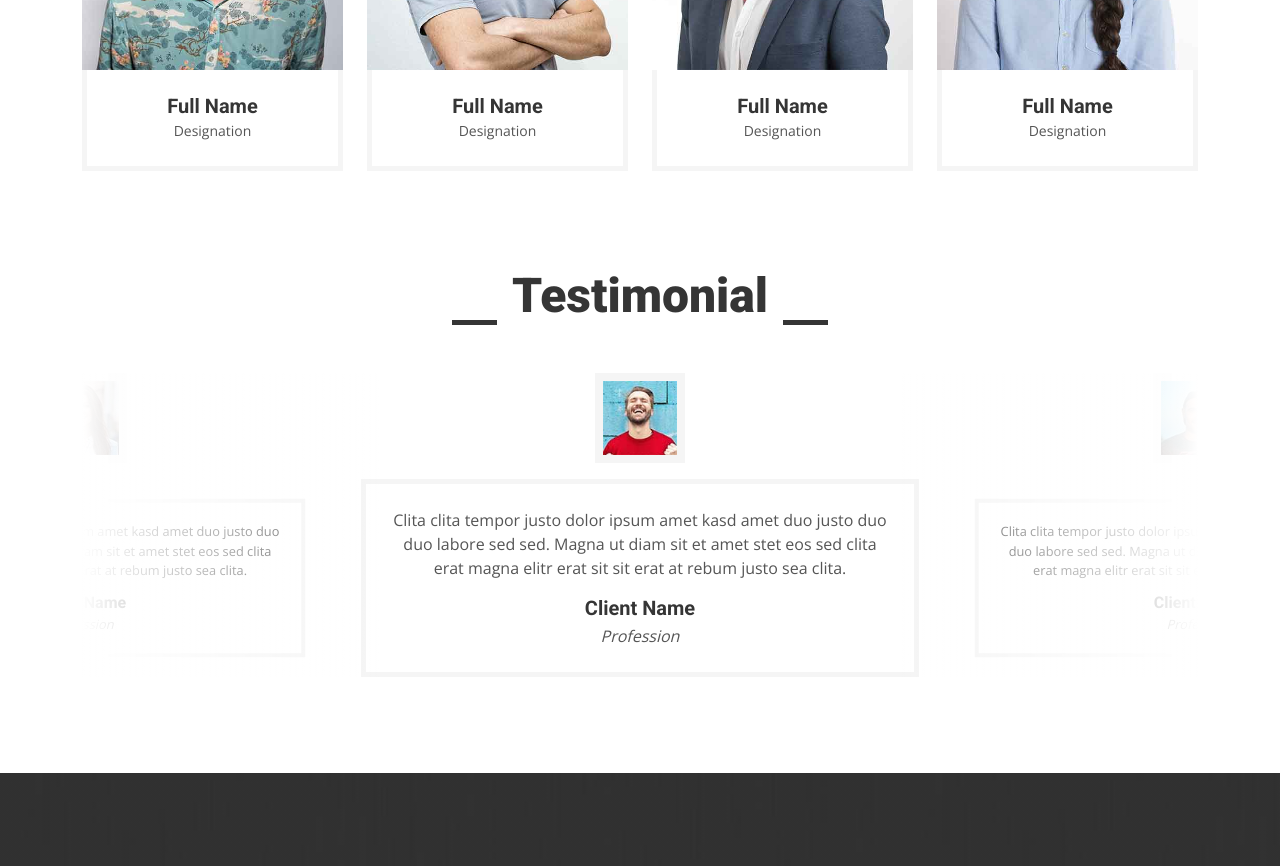
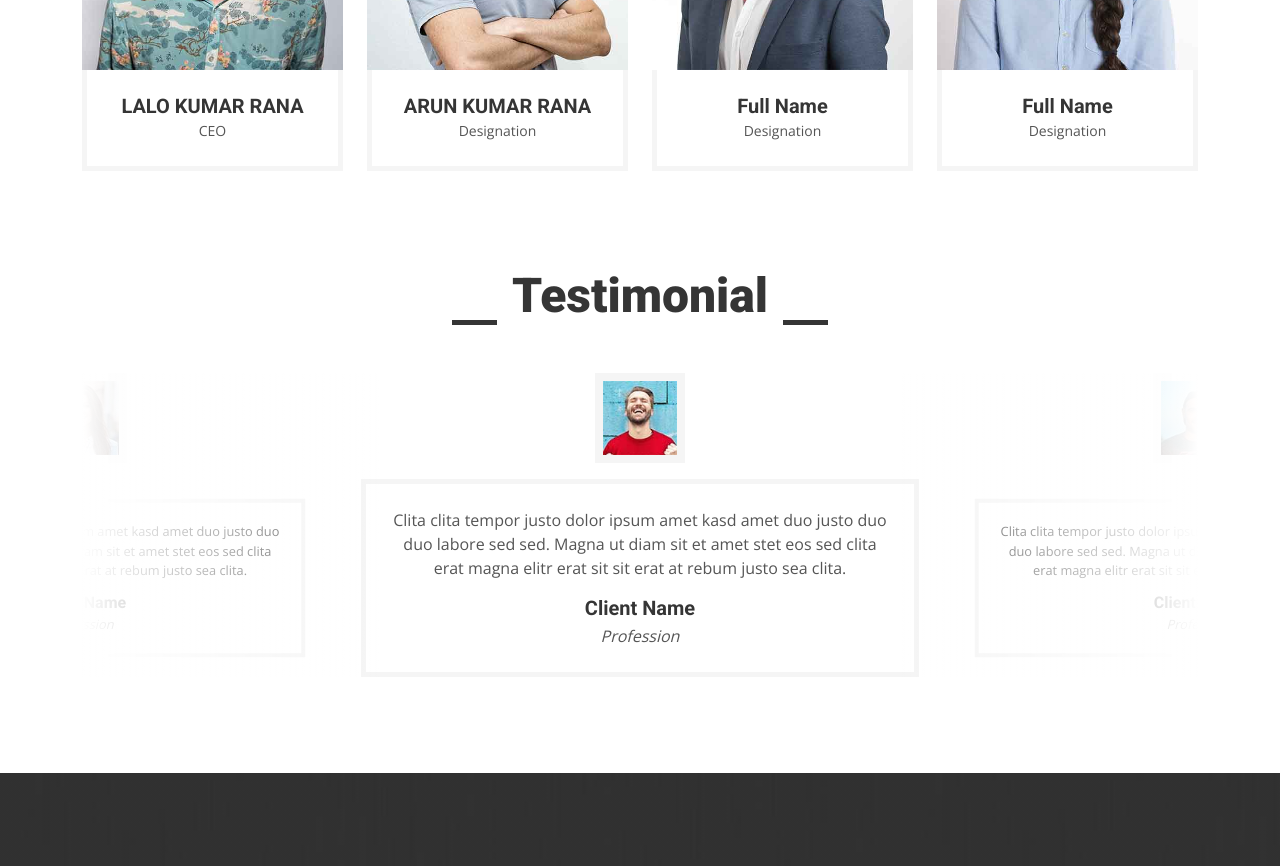
Before and after one commit to akrana5/akrana5.github.io, a plain HTML site: page index.html in a window 1280 px wide. Shown: the part 5645-6511 px from the top of the page. Drawn offline with nearby package versions, Linux system fonts and the light colour scheme.

Commit message:
Update index.html

```diff
--- a/index.html
+++ b/index.html
@@ -589,8 +589,8 @@
                             </div>
                         </div>
                         <div class="text-center border border-5 border-light border-top-0 p-4">
-                            <h5 class="mb-0">Full Name</h5>
-                            <small>Designation</small>
+                            <h5 class="mb-0">LALO KUMAR RANA</h5>
+                            <small>CEO</small>
                         </div>
                     </div>
                 </div>
@@ -605,7 +605,7 @@
                             </div>
                         </div>
                         <div class="text-center border border-5 border-light border-top-0 p-4">
-                            <h5 class="mb-0">Full Name</h5>
+                            <h5 class="mb-0">ARUN KUMAR RANA</h5>
                             <small>Designation</small>
                         </div>
                     </div>
```
